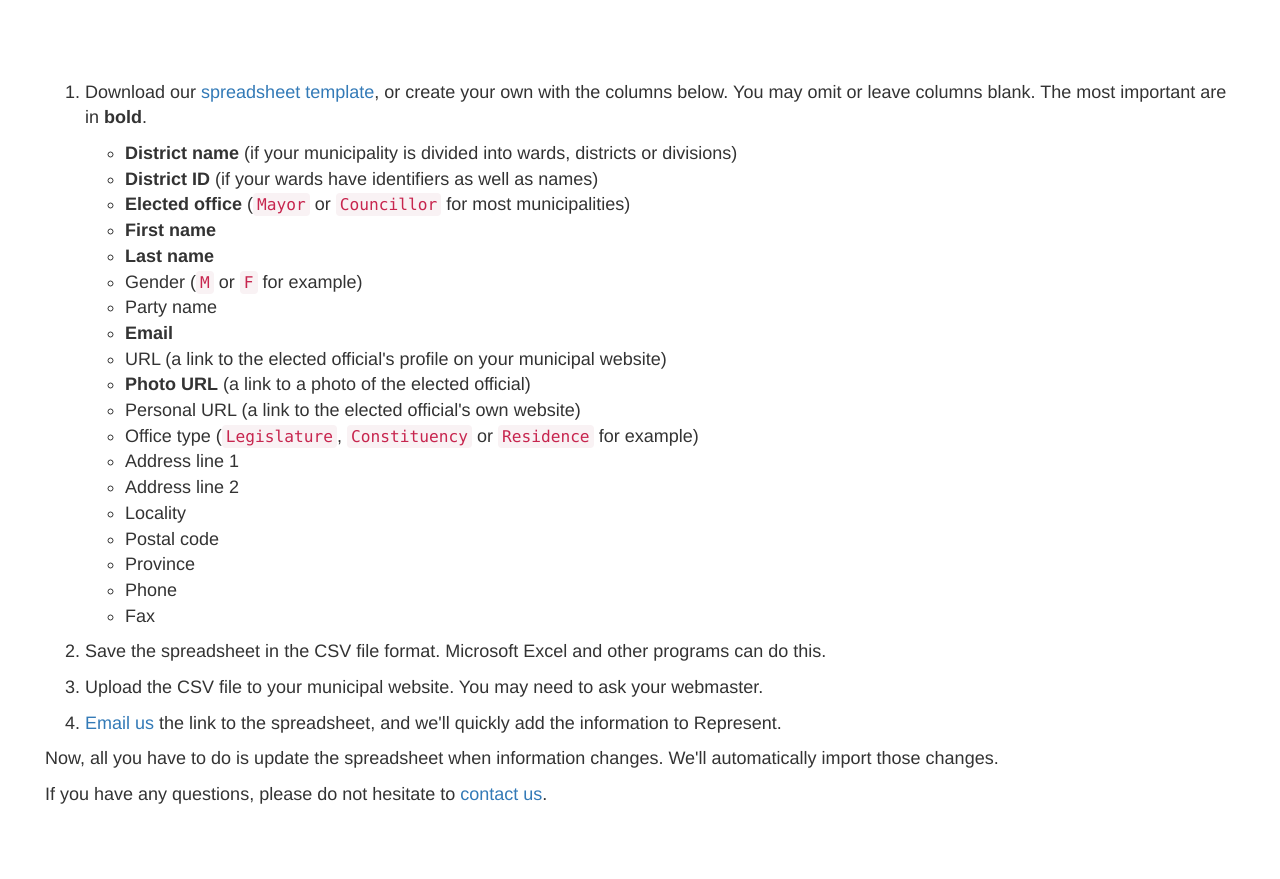
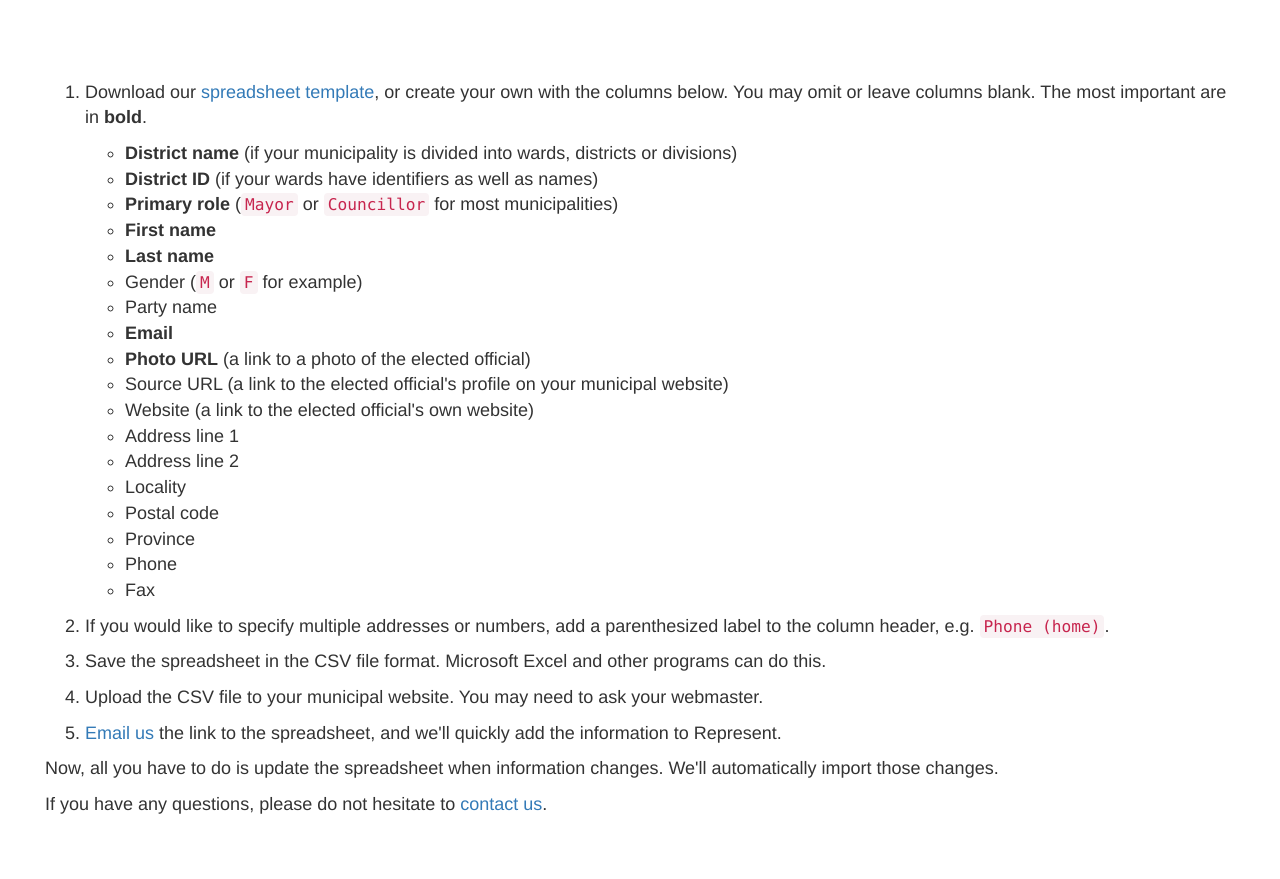
Before and after one commit to opennorth/represent-canada, a Django app: template finder/templates/government.html in a window 1280 px wide. Shown: the part 250-1129 px from the top of the page. Run offline with Django 3.2, Linux system fonts and the light colour scheme; the template is opened without the code that fills it, so the values that code supplies are empty; some libraries are stand-ins or nearby versions.

Commit message:
align CSV schema with OCD schema

```diff
--- a/finder/static/img/template.csv
+++ b/finder/static/img/template.csv
@@ -1 +1 @@
-District name,Elected office,Name,First name,Last name,Gender,Party name,Email,URL,Photo URL,Personal URL,Office type,Address,Phone,Fax
+District name,District ID,Primary role,First name,Last name,Gender,Party name,Email,Photo URL,Source URL,Website,Address line 1,Address line 2,Locality,Postal code,Province,Phone,Fax
--- a/finder/templates/government.html
+++ b/finder/templates/government.html
@@ -21,16 +21,15 @@
       <ul id="fields">
         <li><strong>{% trans "District name" %}</strong> {% trans "(if your municipality is divided into wards, districts or divisions)" %}</li>
         <li><strong>{% trans "District ID" %}</strong> {% trans "(if your wards have identifiers as well as names)" %}</li>
-        <li><strong>{% trans "Elected office" %}</strong> {% trans "(<code>Mayor</code> or <code>Councillor</code> for most municipalities)" %}</li>
+        <li><strong>{% trans "Primary role" %}</strong> {% trans "(<code>Mayor</code> or <code>Councillor</code> for most municipalities)" %}</li>
         <li><strong>{% trans "First name" %}</strong></li>
         <li><strong>{% trans "Last name" %}</strong></li>
         <li>{% trans "Gender" %} {% trans "(<code>M</code> or <code>F</code> for example)" %}</li>
         <li>{% trans "Party name" %}</li>
         <li><strong>{% trans "Email" %}</strong></li>
-        <li>{% trans "URL" %} {% trans "(a link to the elected official's profile on your municipal website)" %}</li>
         <li><strong>{% trans "Photo URL" %}</strong> {% trans "(a link to a photo of the elected official)" %}</li>
-        <li>{% trans "Personal URL" %} {% trans "(a link to the elected official's own website)" %}</li>
-        <li>{% trans "Office type" %} {% trans "(<code>Legislature</code>, <code>Constituency</code> or <code>Residence</code> for example)" %}</li>
+        <li>{% trans "Source URL" %} {% trans "(a link to the elected official's profile on your municipal website)" %}</li>
+        <li>{% trans "Website" %} {% trans "(a link to the elected official's own website)" %}</li>
         <li>{% trans "Address line 1" %}</li>
         <li>{% trans "Address line 2" %}</li>
         <li>{% trans "Locality" %}</li>
@@ -40,6 +39,7 @@
         <li>{% trans "Fax" %}</li>
       </ul>
     </li>
+    <li><p>{% trans "If you would like to specify multiple addresses or numbers, add a parenthesized label to the column header, e.g. <code>Phone (home)</code>." %}</p></li>
     <li><p>{% trans "Save the spreadsheet in the CSV file format. Microsoft Excel and other programs can do this." %}</p></li>
     <li><p>{% trans "Upload the CSV file to your municipal website. You may need to ask your webmaster." %}</p></li>
     <li><p>{% blocktrans %}<a href="mailto:represent@opennorth.ca">Email us</a> the link to the spreadsheet, and we'll quickly add the information to Represent.{% endblocktrans %}</p></li>
```
Also changed, not shown: finder/locale/fr/LC_MESSAGES/django.po, locale/fr/LC_MESSAGES/django.po.
